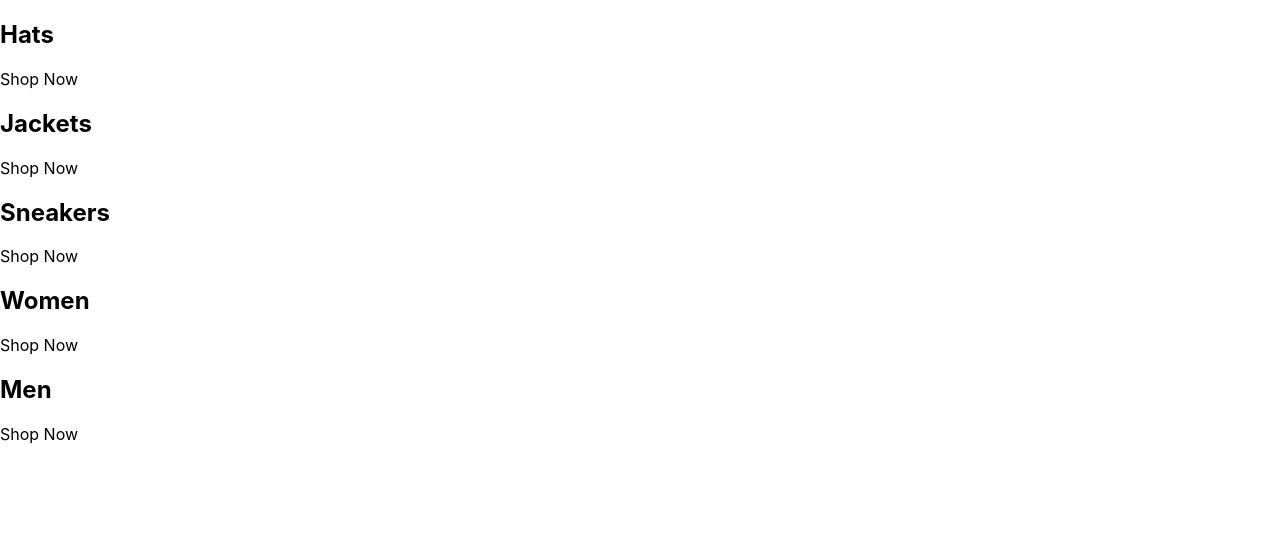
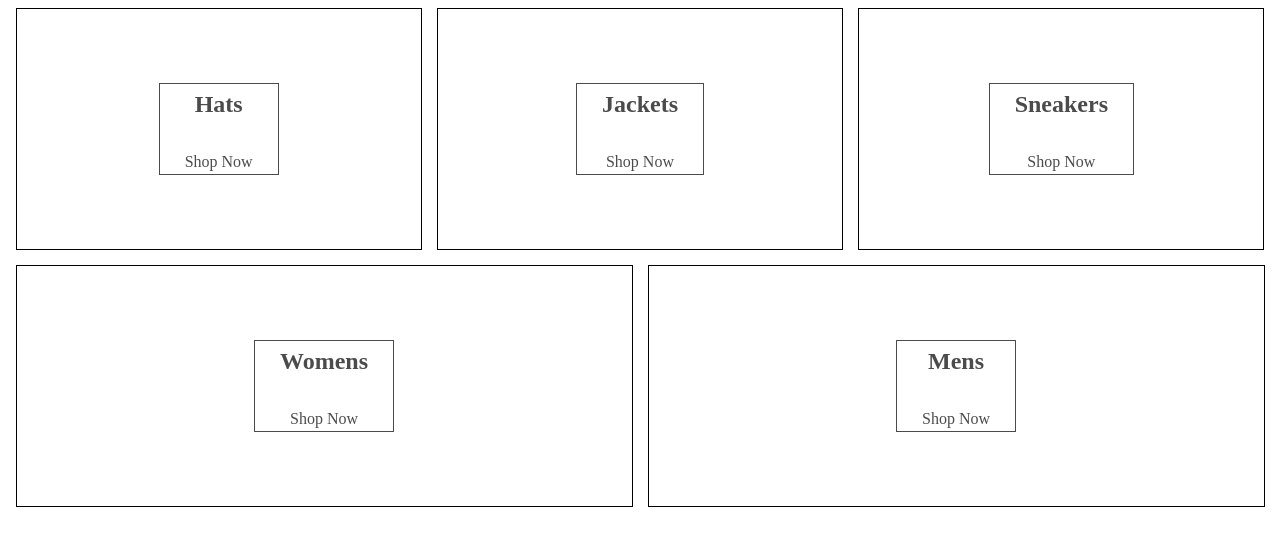
Before and after one commit to Thangril/e-commerce-react, a React (Create React App) app: page / in a window 1280 px wide. Shown: the top 546 px of the page. Built offline with nearby package versions, Linux system fonts and the light colour scheme.

Commit message:
Added Saas

```diff
--- a/package.json
+++ b/package.json
@@ -9,6 +9,7 @@
     "react": "^18.2.0",
     "react-dom": "^18.2.0",
     "react-scripts": "5.0.1",
+    "sass": "^1.57.1",
     "web-vitals": "^2.1.4"
   },
   "scripts": {
--- a/src/App.js
+++ b/src/App.js
@@ -1,41 +1,47 @@
+import React from 'react';
+import './categories.styles.scss';
+
 const App = () => {
+
+  const categories = [
+    {
+      id: 1,
+      title:'Hats',
+
+    },
+    {
+      id: 2,
+      title:'Jackets',
+
+    },
+    {
+      id: 3,
+      title:'Sneakers',
+
+    },
+    {
+      id: 4,
+      title:'Womens',
+
+    },
+    {
+      id: 5,
+      title:'Mens',
+
+    },
+  ]
   return (
     <div className="categories-container">
-     <div className="category-container">
-        {/*img*/}
-        <div className="category-body-container">
-          <h2>Hats</h2>
-          <p>Shop Now</p>
-        </div>
-     </div>
-     <div className="category-container">
-        {/*img*/}
-        <div className="category-body-container">
-          <h2>Jackets</h2>
-          <p>Shop Now</p>
-        </div>
-     </div>
-     <div className="category-container">
-        {/*img*/}
-        <div className="category-body-container">
-          <h2>Sneakers</h2>
-          <p>Shop Now</p>
-        </div>
-     </div>
-     <div className="category-container">
-        {/*img*/}
-        <div className="category-body-container">
-          <h2>Women</h2>
-          <p>Shop Now</p>
-        </div>
-     </div>
-     <div className="category-container">
-        {/*img*/}
-        <div className="category-body-container">
-          <h2>Men</h2>
-          <p>Shop Now</p>
-        </div>
-     </div>
+      {categories.map(( {title, id} ) => (
+          <div key={id} className="category-container">
+            <div className='background-image' />
+            <div className="category-body-container">
+              <h2>{title}</h2>
+              <p>Shop Now</p>
+            </div>
+          </div>
+      ))}
+
     </div>
   );
 }
--- /dev/null
+++ b/src/categories.styles.scss
@@ -0,0 +1,75 @@
+.categories-container {
+  width: 100%;
+  display: flex;
+  flex-wrap: wrap;
+  justify-content: space-between;
+}
+
+.category-container {
+  min-width: 30%;
+  height: 240px;
+  flex: 1 1 auto;
+  display: flex;
+  align-items: center;
+  justify-content: center;
+  border: 1px solid black;
+  margin: 0 7.5px 15px;
+  overflow: hidden;
+
+  &:hover {
+    cursor: pointer;
+
+    & .background-image {
+      transform: scale(1.1);
+      transition: transform 6s cubic-bezier(0.25, 0.45, 0.45, 0.95);
+    }
+
+    & .category-body-container {
+    opacity: 0.9;
+    }
+  }
+
+  &.large {
+    height: 380px;
+  }
+
+  &:first-child {
+    margin-right: 7.5px;
+  }
+
+  &:last-child {
+    margin-left: 7.5;
+  }
+
+  .background-image {
+    width: 100%;
+    height: 100%;
+    background-size: cover;
+    background-position: center;
+  }
+
+  .category-body-container {
+    height: 90px;
+    padding: 0 25px;
+    display: flex;
+    flex-direction: column;
+    align-items: center;
+    justify-content: center;
+    border: 1px solid black;
+    background-color: white;
+    opacity: 0.7;
+    position: absolute;
+  }
+
+  .h2 {
+    font-weight: bold;
+    margin: 0 6px 0;
+    font-size: 22px;
+    color: #4a4a4a;
+  }
+
+  .p {
+    font-weight: lighter;
+    font-size: 16px;
+  }
+}
--- a/src/index.js
+++ b/src/index.js
@@ -1,6 +1,5 @@
 import React from 'react';
 import ReactDOM from 'react-dom/client';
-import './index.css';
 import App from './App';
 import reportWebVitals from './reportWebVitals';
 
```
Also changed, not shown: 2 other files (tests, documents, lock files or other folders).
